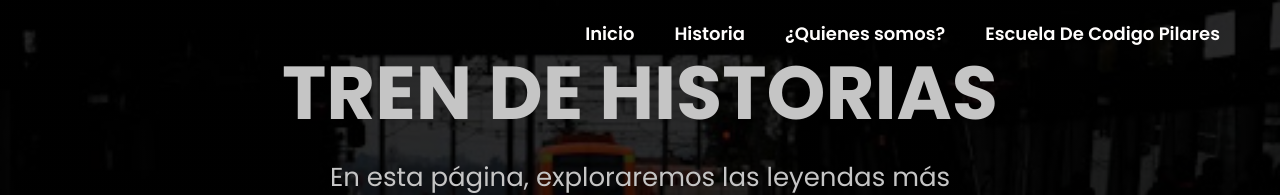
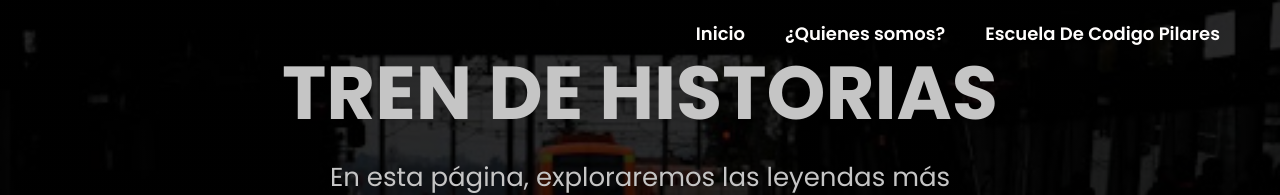
Before and after one commit to tren-de-historias/tren-de-historias.github.io, a plain HTML site: page principal.html in a window 1280 px wide. Shown: the top 195 px of the page. Drawn offline with Linux system fonts and the light colour scheme.

Commit message:
Update principal.html

```diff
--- a/principal.html
+++ b/principal.html
@@ -18,7 +18,6 @@
             <nav class="navbar">
                 <ul>
                     <li><a href="#">Inicio</a></li>
-                    <li><a href="#">Historia</a></li>
                     <li><a href="#">¿Quienes somos?</a></li>
                     <li><a href="#">Escuela De Codigo Pilares</a></li>
                 </ul>
```
